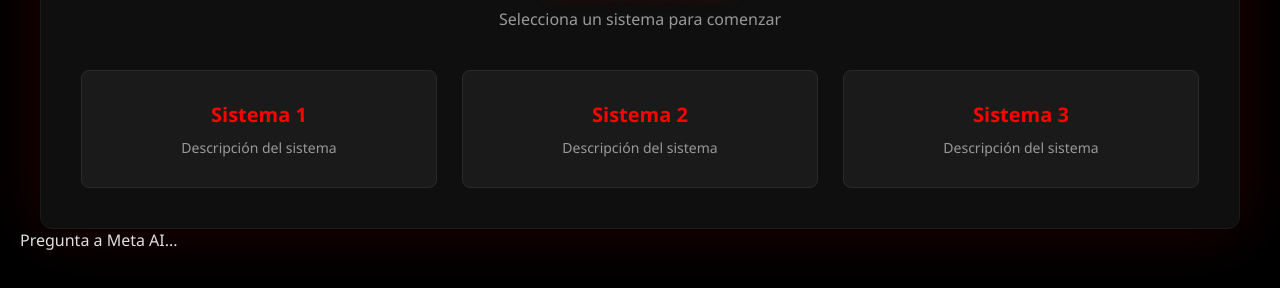
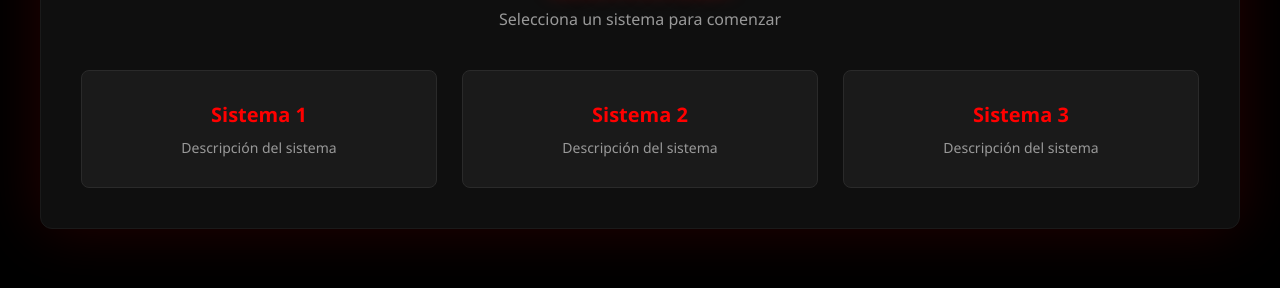
Before and after one commit to discoverdesing-png/NewUsersLogs, a website: page public/dashboard.html in a window 1280 px wide. Shown: the part 228-516 px from the top of the page. Drawn offline with Linux system fonts and the light colour scheme; no server answers; sample sign-in values are in the browser's storage.

Commit message:
Update dashboard.html

```diff
--- a/public/dashboard.html
+++ b/public/dashboard.html
@@ -196,7 +196,7 @@
 
 
 
-Pregunta a Meta AI...
+
 <script>
     const currentUser = new URLSearchParams(window.location.search).get('user') || localStorage.getItem('username');
 
```
